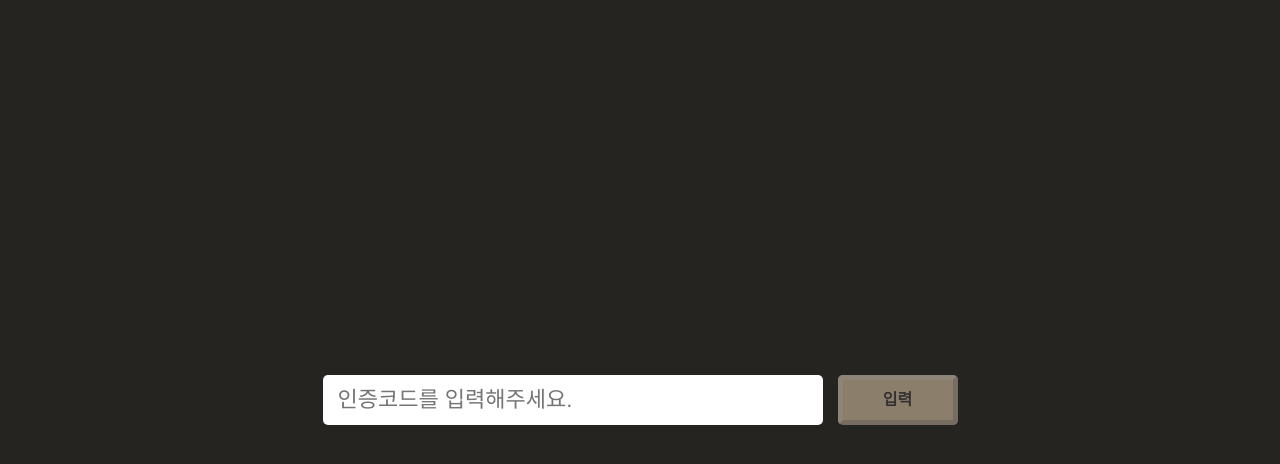
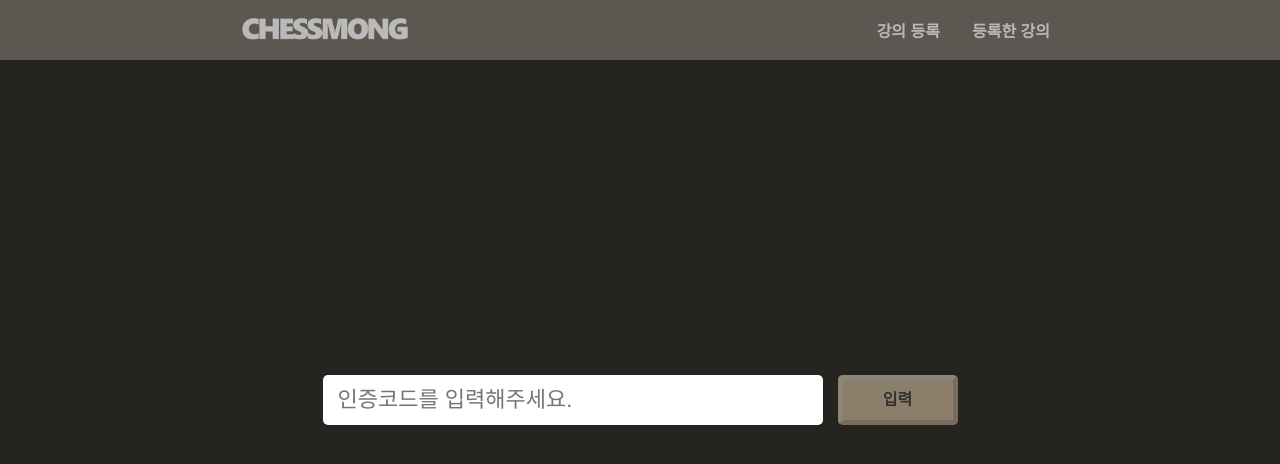
Before and after one commit to chessmong/FE_Chessmong_admin, a React (Create React App) app: page /auth in a window 1280 px wide. Shown: the top 464 px of the page. Built offline with nearby package versions, Linux system fonts and the light colour scheme; a web font is replaced by a local one.

Commit message:
Feat: Header 추가

```diff
--- /dev/null
+++ b/src/components/Layout/Header/Header.module.scss
@@ -0,0 +1,45 @@
+.container {
+  width: 100%;
+  height: 60px;
+  display: flex;
+  align-items: center;
+  justify-content: center;
+  background-color: hsl(30, 6%, 34%);
+  position: fixed;
+  left: 0;
+  top: 0;
+
+  .innerContainer {
+    width: 65%;
+    display: flex;
+    align-items: center;
+    justify-content: space-between;
+
+    .navContainer {
+      display: flex;
+      gap: 20px;
+
+      .navItem {
+        background: none;
+        outline: none;
+        border: none;
+        color: #bababa;
+        font-weight: 700;
+        font-size: 16px;
+        cursor: pointer;
+
+        &:hover {
+          text-decoration: underline;
+        }
+
+        &:focus {
+          text-decoration: underline;
+        }
+      }
+
+      .active {
+        color: #ffffff;
+      }
+    }
+  }
+}
--- /dev/null
+++ b/src/components/Layout/Header/index.tsx
@@ -0,0 +1,41 @@
+import { useNavigate, useLocation } from "react-router-dom";
+import styles from "./Header.module.scss";
+import Logo from "../../../assets/images/logo.png";
+
+export default function Header() {
+  const navigate = useNavigate();
+  const location = useLocation();
+
+  const handleInputClick = () => {
+    navigate("/input");
+  };
+
+  const handleListClick = () => {
+    navigate("/list");
+  };
+
+  const isActiveInput = location.pathname === "/input" || location.pathname === "/";
+  const isActiveList = location.pathname === "/list";
+
+  return (
+    <div className={styles.container}>
+      <div className={styles.innerContainer}>
+        <img src={Logo} width={200} height={65} alt="체스몽" style={{ cursor: "pointer" }} />
+        <div className={styles.navContainer}>
+          <button
+            className={`${styles.navItem} ${isActiveInput ? styles.active : ""}`}
+            onClick={handleInputClick}
+          >
+            강의 등록
+          </button>
+          <button
+            className={`${styles.navItem} ${isActiveList ? styles.active : ""}`}
+            onClick={handleListClick}
+          >
+            등록한 강의
+          </button>
+        </div>
+      </div>
+    </div>
+  );
+}
--- a/src/components/Layout/Layout.module.scss
+++ b/src/components/Layout/Layout.module.scss
@@ -1,14 +1,20 @@
 .container {
   width: 100vw;
   height: 100vh;
-  background-color: var(--black);
   display: flex;
   align-items: center;
   justify-content: center;
-  position: relative;
 
   @media (max-width: 1024px) {
     padding: 40px 15px;
     height: fit-content;
   }
+
+  .innerContainer {
+    display: flex;
+    align-items: center;
+    justify-content: center;
+    position: relative;
+    width: 65%;
+  }
 }
--- a/src/components/Layout/index.tsx
+++ b/src/components/Layout/index.tsx
@@ -1,6 +1,14 @@
+import Header from "./Header";
 import styles from "./Layout.module.scss";
 import { LayoutProps } from "./Layout.types";
 
 export default function Layout({ children }: LayoutProps) {
-  return <div className={styles.container}>{children}</div>;
+  return (
+    <>
+      <Header />
+      <div className={styles.container}>
+        <div className={styles.innerContainer}>{children}</div>
+      </div>
+    </>
+  );
 }
```
Also changed, not shown: src/assets/images/logo.png (added).
